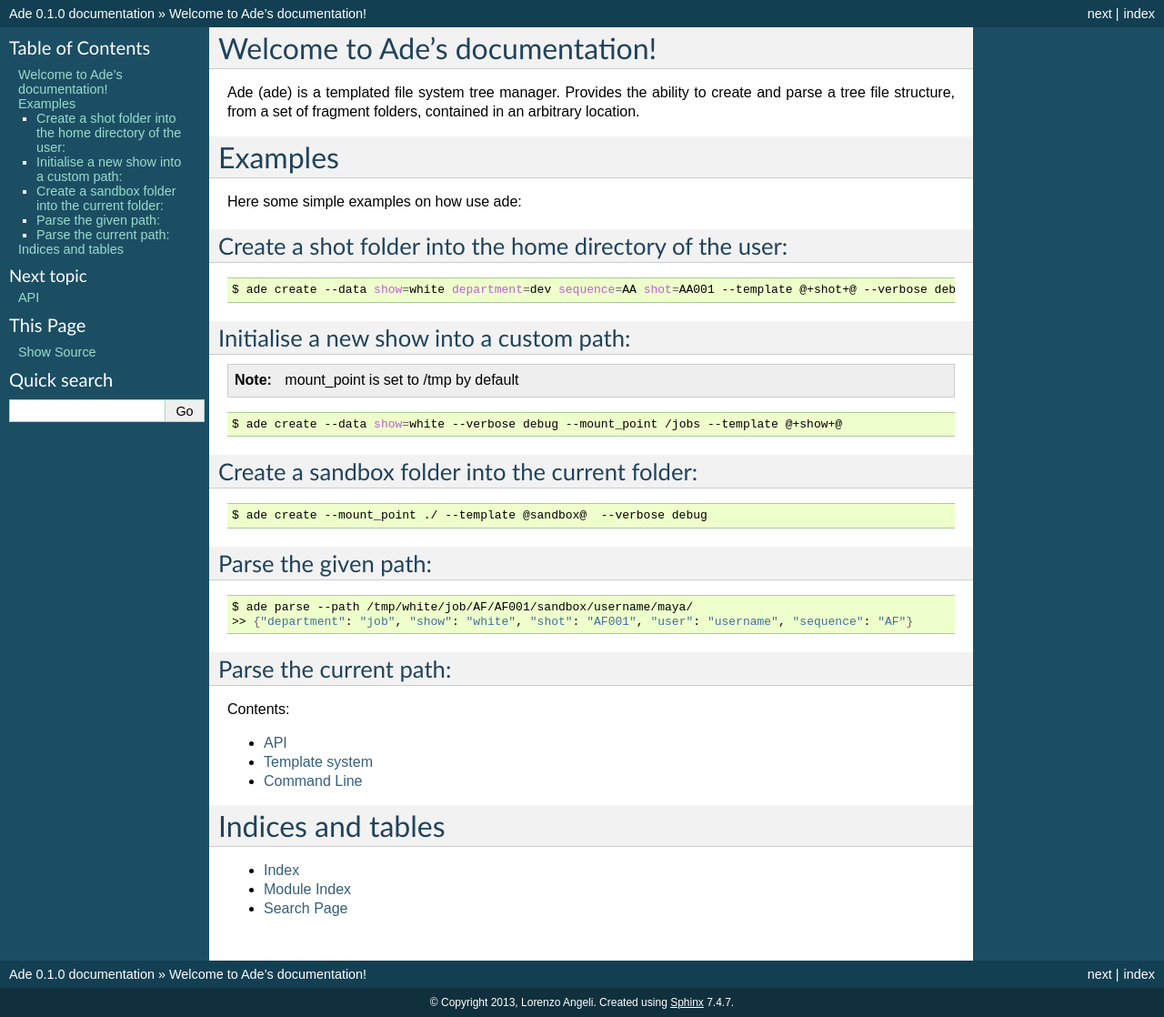
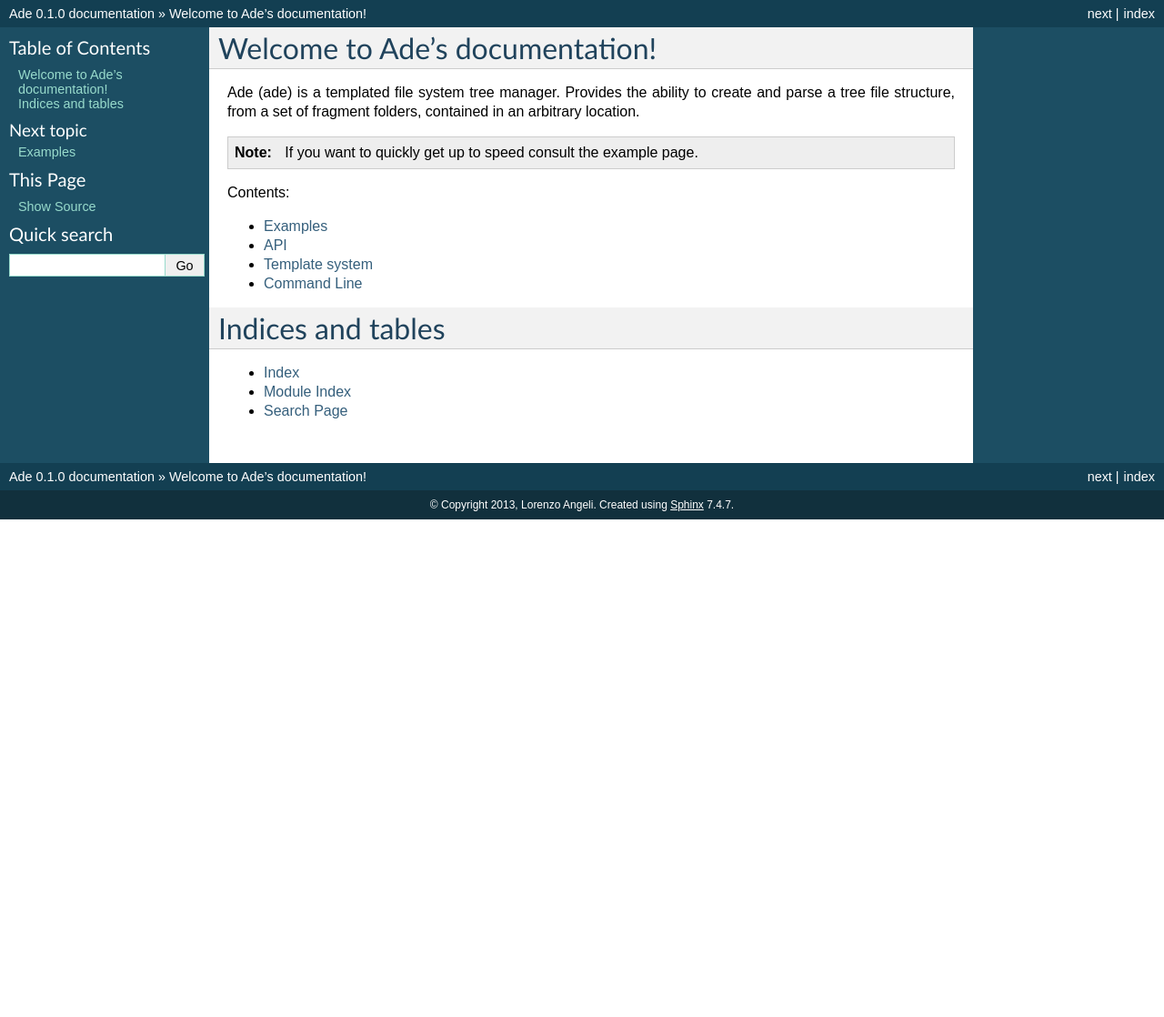
Before and after one commit to EfestoLab/ade, a Sphinx documentation site: the page built from docs/source/index.rst, in a window 1280 px wide. Shown: the whole page at 91% size. Built offline with Sphinx 7.4.7, drawn with Linux system fonts in a browser that asks for light colours; after the commit the page ends 900 px from its top, so only the background shows below that.

Commit message:
finishing

```diff
--- /dev/null
+++ b/docs/source/examples/index.rst
@@ -0,0 +1,50 @@
+
+Examples
+========
+Here some simple examples on how use ade:
+
+
+Create a shot folder into the home directory of the user:
+---------------------------------------------------------
+
+.. code-block:: bash
+
+ 	$ ade create --data show=white department=dev sequence=AA shot=AA001 --template @+shot+@ --verbose debug --mount_point $HOME
+
+
+Initialise a new show into a custom path:
+-------------------------------------------
+
+.. note::
+	mount_point is set to /tmp by default
+
+.. code-block:: bash
+
+ 	$ ade create --data show=white --verbose debug --mount_point /jobs --template @+show+@
+
+
+Create a sandbox folder into the current folder:
+------------------------------------------------
+
+.. code-block:: bash
+
+ 	$ ade create --mount_point ./ --template @sandbox@  --verbose debug
+
+
+Parse the given path:
+---------------------
+
+.. code-block:: bash
+
+ 	$ ade parse --path /tmp/white/job/AF/AF001/sandbox/username/maya/
+	>> {"department": "job", "show": "white", "shot": "AF001", "user": "username", "sequence": "AF"}
+
+
+Parse the current path:
+---------------------
+
+.. code-block:: bash
+
+	$ cd /tmp/white/job/AF/AF001/sandbox/username/maya/
+ 	$ ade parse
+	>> {"department": "job", "show": "white", "shot": "AF001", "user": "username", "sequence": "AF"}
--- a/docs/source/index.rst
+++ b/docs/source/index.rst
@@ -10,64 +10,15 @@ Ade (ade) is a templated file system tree manager.
 Provides the ability to create and parse a tree file structure,
 from a set of fragment folders, contained in an arbitrary location.
 
-
-Examples
-========
-Here some simple examples on how use ade:
-
-
-Create a shot folder into the home directory of the user:
----------------------------------------------------------
-
-.. code-block:: bash
-
- 	$ ade create --data show=white department=dev sequence=AA shot=AA001 --template @+shot+@ --verbose debug --mount_point $HOME
-
-
-Initialise a new show into a custom path:
--------------------------------------------
-
 .. note::
-	mount_point is set to /tmp by default
-
-.. code-block:: bash
-
- 	$ ade create --data show=white --verbose debug --mount_point /jobs --template @+show+@
-
-
-Create a sandbox folder into the current folder:
-------------------------------------------------
-
-.. code-block:: bash
-
- 	$ ade create --mount_point ./ --template @sandbox@  --verbose debug
-
-
-Parse the given path:
----------------------
-
-.. code-block:: bash
-
- 	$ ade parse --path /tmp/white/job/AF/AF001/sandbox/username/maya/
-	>> {"department": "job", "show": "white", "shot": "AF001", "user": "username", "sequence": "AF"}
-
-
-Parse the current path:
----------------------
-
-.. code-block:: bash
-	$ cd /tmp/white/job/AF/AF001/sandbox/username/maya/
- 	$ ade parse
-	>> {"department": "job", "show": "white", "shot": "AF001", "user": "username", "sequence": "AF"}
-
-
-
+   If you want to quickly get up to speed consult the example page.
 
 Contents:
 
 .. toctree::
    :maxdepth: 1
 
+   examples/index
    api/index
    template/index
    command/index
```
Also changed, not shown: README.rst (+44 -7 lines), docs/source/command/index.rst (+6 -1 lines), 1 other file.
